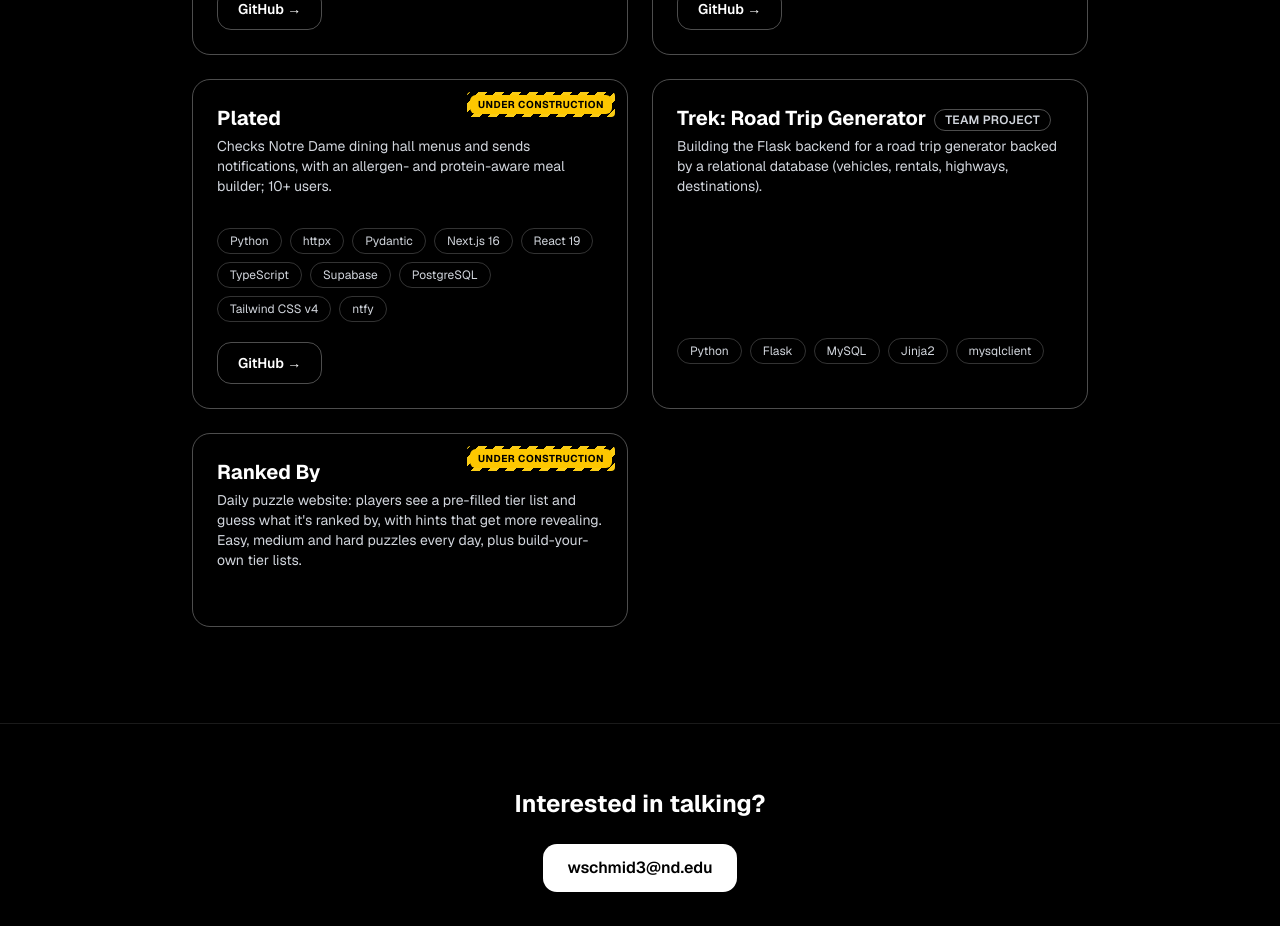
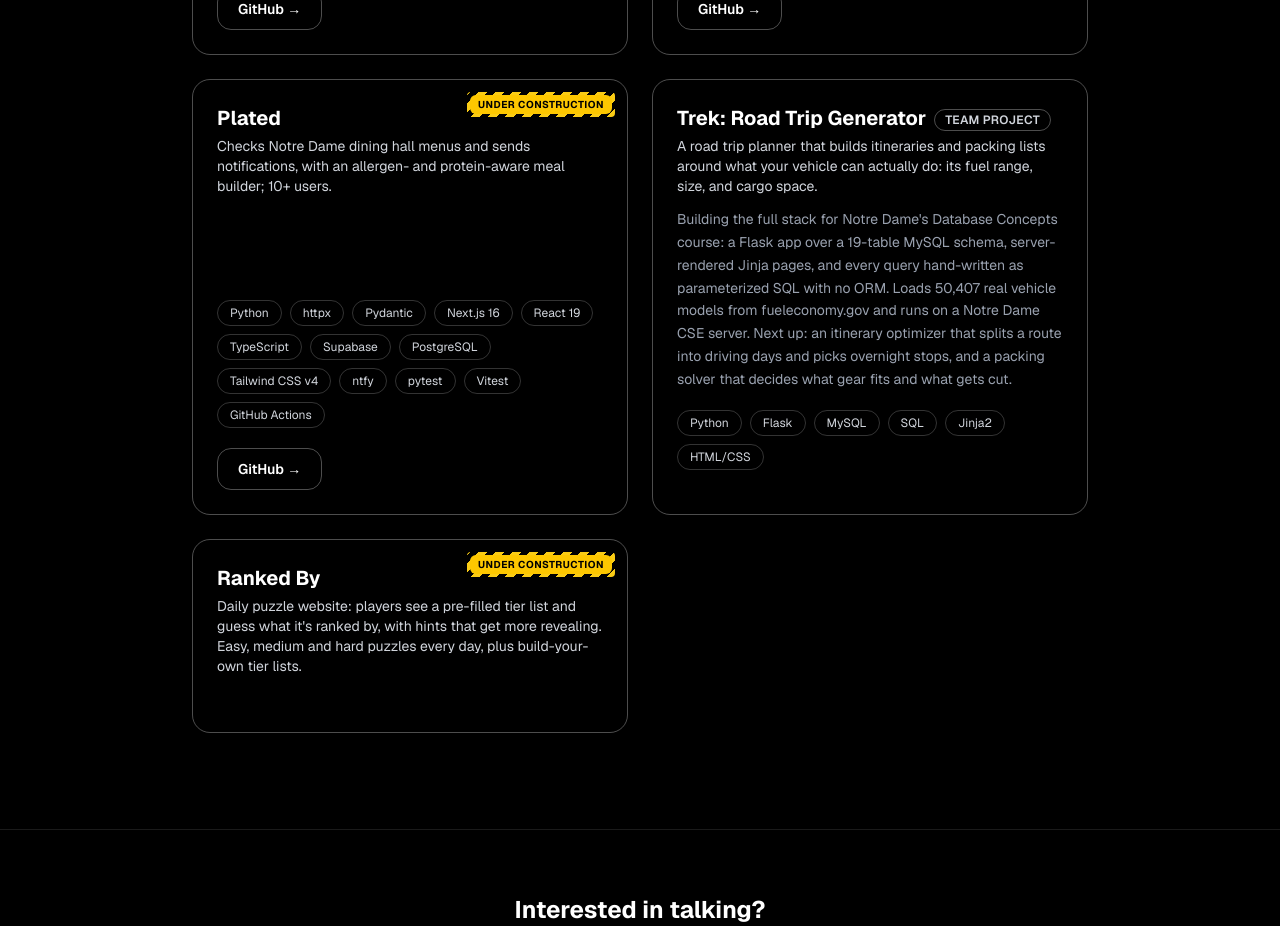
Before and after one commit to Land784/will-schmidt-portfolio, a Next.js app: page / in a window 1280 px wide. Shown: the part 2300-3226 px from the top of the page. Built offline with nearby package versions, Linux system fonts and the light colour scheme.

Commit message:
Add test/CI tags to Plated; rewrite Trek card copy for full-stack scope

```diff
--- a/components/ui/projects.tsx
+++ b/components/ui/projects.tsx
@@ -77,15 +77,18 @@ const projects: Project[] = [
         name: "Plated",
         hook: "Checks Notre Dame dining hall menus and sends notifications, with an allergen- and protein-aware meal builder; 10+ users.",
         description: "",
-        tech: ["Python", "httpx", "Pydantic", "Next.js 16", "React 19", "TypeScript", "Supabase", "PostgreSQL", "Tailwind CSS v4", "ntfy"],
+        tech: ["Python", "httpx", "Pydantic", "Next.js 16", "React 19", "TypeScript", "Supabase", "PostgreSQL", "Tailwind CSS v4", "ntfy", "pytest", "Vitest", "GitHub Actions"],
         github: "https://github.com/Land784/Plated",
         underConstruction: true,
     },
     {
         name: "Trek: Road Trip Generator",
-        hook: "Building the Flask backend for a road trip generator backed by a relational database (vehicles, rentals, highways, destinations).",
-        description: "",
-        tech: ["Python", "Flask", "MySQL", "Jinja2", "mysqlclient"],
+        hook: "A road trip planner that builds itineraries and packing lists around what your vehicle can actually do: its fuel range, size, and cargo space.",
+        description:
+            "Building the full stack for Notre Dame's Database Concepts course: a Flask app over a 19-table MySQL schema, server-rendered Jinja pages, " +
+            "and every query hand-written as parameterized SQL with no ORM. Loads 50,407 real vehicle models from fueleconomy.gov and runs on a Notre Dame CSE server. " +
+            "Next up: an itinerary optimizer that splits a route into driving days and picks overnight stops, and a packing solver that decides what gear fits and what gets cut.",
+        tech: ["Python", "Flask", "MySQL", "SQL", "Jinja2", "HTML/CSS"],
         status: "Team project",
     },
     {
```
